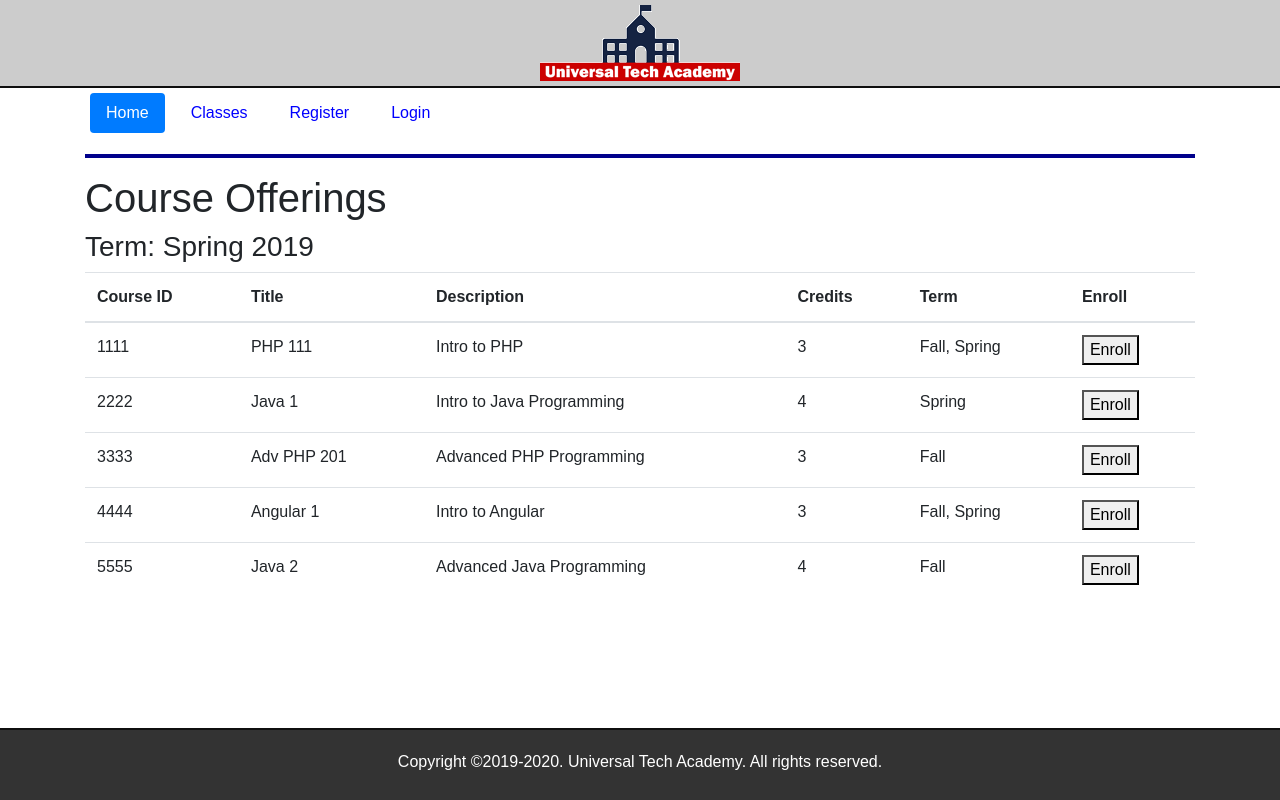
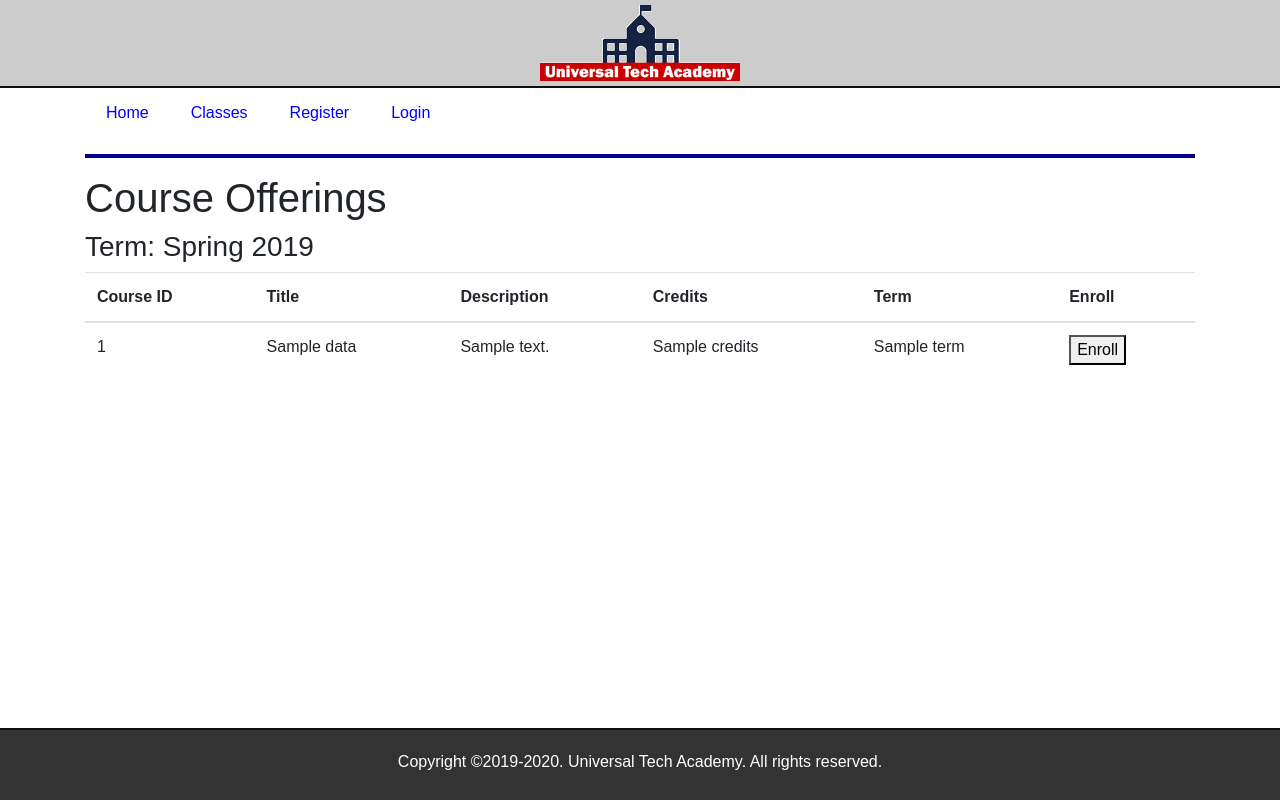
Before and after one commit to Rahul3012/ENROLLMENT, a Flask app: template application/templates/courses.html in a window 1280 px wide. Run offline with Flask 2, Linux system fonts and the light colour scheme; the template is opened without the code that fills it: most values are stand-ins (such as "Sample title", 1, 10 or a date in 2020); some libraries are stand-ins or nearby versions.

Commit message:
Selected menu highlight and apply forloop on coursesData

```diff
--- a/application/templates/courses.html
+++ b/application/templates/courses.html
@@ -21,56 +21,18 @@
         <tbody>
 
             <!-- Construct the rest of courses here -->
+            {% for data in coursesData %}
             <tr>
-                <td scope='row'>1111</td>
-                <td>PHP 111</td>
-                <td>Intro to PHP</td>
-                <td>3</td>
-                <td>Fall, Spring</td>
+                <td scope='row'>{{ data['courseID'] }}</td>
+                <td>{{ data['title'] }}</td>
+                <td>{{ data['description'] }}</td>
+                <td>{{ data['credits'] }}</td>
+                <td>{{ data['term'] }}</td>
                 <td>
                     <button>Enroll</button>
                 </td>
             </tr>
-            <tr>
-                <td scope='row'>2222</td>
-                <td>Java 1</td>
-                <td>Intro to Java Programming</td>
-                <td>4</td>
-                <td>Spring</td>
-                <td>
-                    <button>Enroll</button>
-                </td>
-            </tr>
-            <tr>
-                <td scope='row'>3333</td>
-                <td>Adv PHP 201</td>
-                <td>Advanced PHP Programming</td>
-                <td>3</td>
-                <td>Fall</td>
-                <td>
-                    <button>Enroll</button>
-                </td>
-            </tr>
-            <tr>
-                <td scope='row'>4444</td>
-                <td>Angular 1</td>
-                <td>Intro to Angular</td>
-                <td>3</td>
-                <td>Fall, Spring</td>
-                <td>
-                    <button>Enroll</button>
-                </td>
-            </tr>
-            <tr>
-                <td scope='row'>5555</td>
-                <td>Java 2</td>
-                <td>Advanced Java Programming</td>
-                <td>4</td>
-                <td>Fall</td>
-                <td>
-                    <button>Enroll</button>
-                </td>
-            </tr>
+            {% endfor %}
         </tbody>
     </table>
 </div>
--- a/application/templates/includes/nav.html
+++ b/application/templates/includes/nav.html
@@ -1,10 +1,14 @@
 <header>
     <nav>
         <ul class="nav nav-pills">
-                <li class="nav-item"><a href="{{ url_for('index') }}" class="nav-link active">Home</a></li>
-                <li class="nav-item"><a href="{{ url_for('courses') }}" class="nav-link">Classes</a></li>
-                <li class="nav-item"><a href="{{ url_for('register') }}" class="nav-link">Register</a></li>
-                <li class="nav-item"><a href="{{ url_for('login') }}" class="nav-link">Login</a></li>
+            <li class="nav-item"><a href="{{ url_for('index') }}"
+                    class="nav-link {% if index %} active {% endif %}">Home</a></li>
+            <li class="nav-item"><a href="{{ url_for('courses') }}"
+                    class="nav-link {% if courses %} active {% endif %}">Classes</a></li>
+            <li class="nav-item"><a href="{{ url_for('register') }}"
+                    class="nav-link {% if register %} active {% endif %}">Register</a></li>
+            <li class="nav-item"><a href="{{ url_for('login') }}"
+                    class="nav-link {% if login %} active {% endif %}">Login</a></li>
         </ul>
     </nav>
     <hr style="clear:both">
```
Also changed, not shown: application/routes.py (+4 -3 lines). Lines whose indentation alone changed are shown as unchanged.
